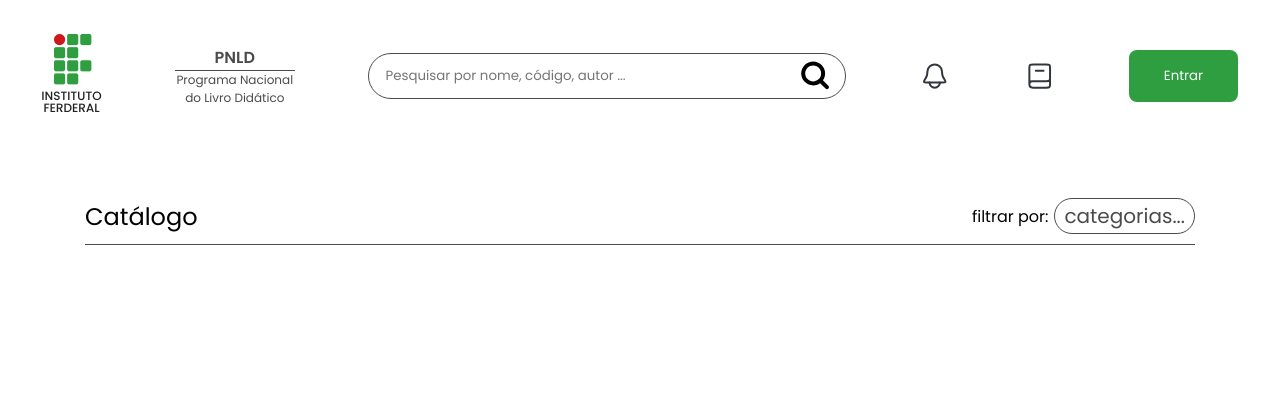
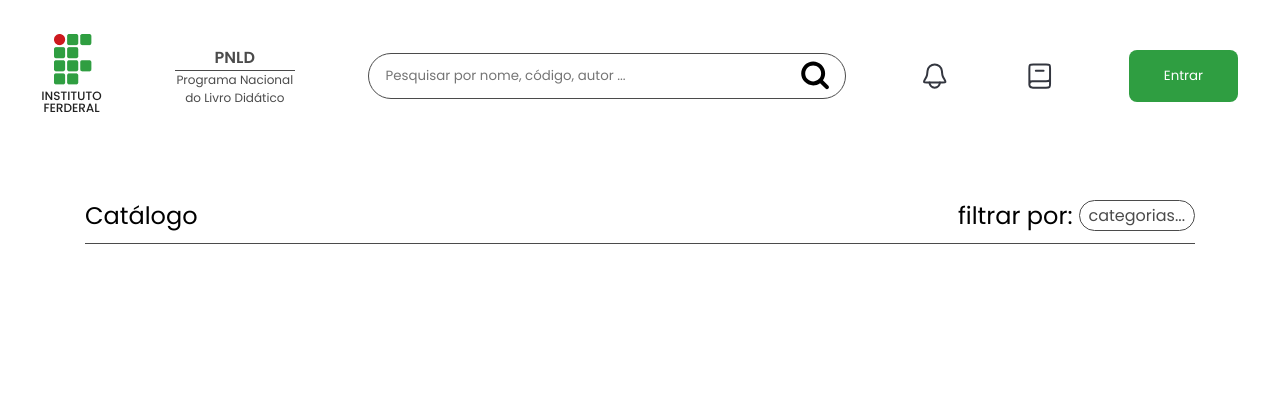
Before and after one commit to LuizFernando110/BibliP, a Django app: page / in a window 1280 px wide. Shown: the top 411 px of the page. Run offline with Django 5.2, Linux system fonts and the light colour scheme.

Commit message:
style: muda tamanhos da fonte do catalog-header

```diff
--- a/biblip/core/static/css/index.css
+++ b/biblip/core/static/css/index.css
@@ -19,10 +19,10 @@
   display: flex;
   align-items: center;
   gap: .6rem;
-  font-size: 1.6rem;
+  font-size: 2.4rem;
 }
 .catalog-header .filter-container div{
-  font-size: 2rem;
+  font-size: 1.6rem;
   padding: .2rem .9rem;
   border-radius: 5rem;
   color: var(--cinza-palido);
```
